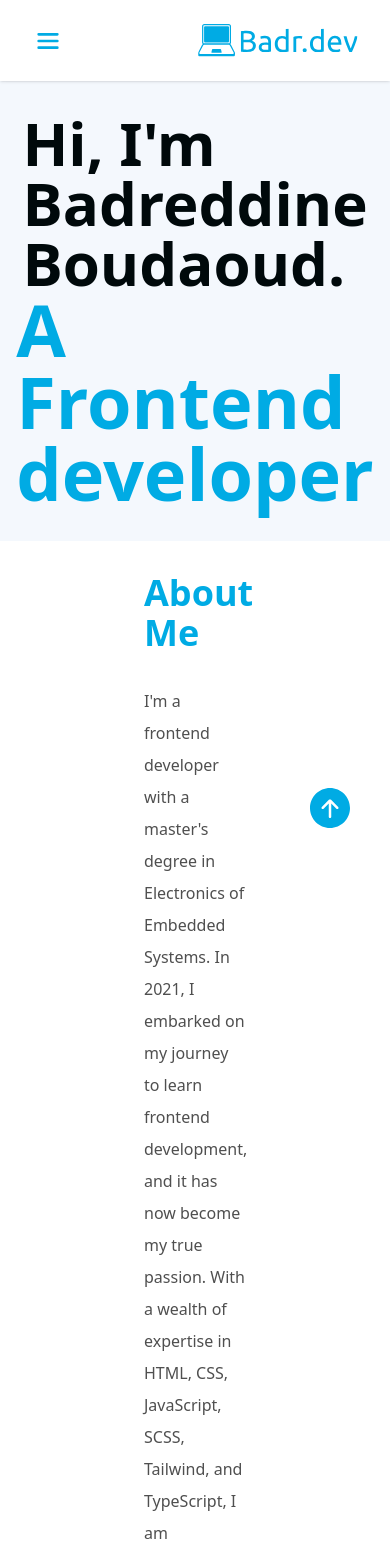
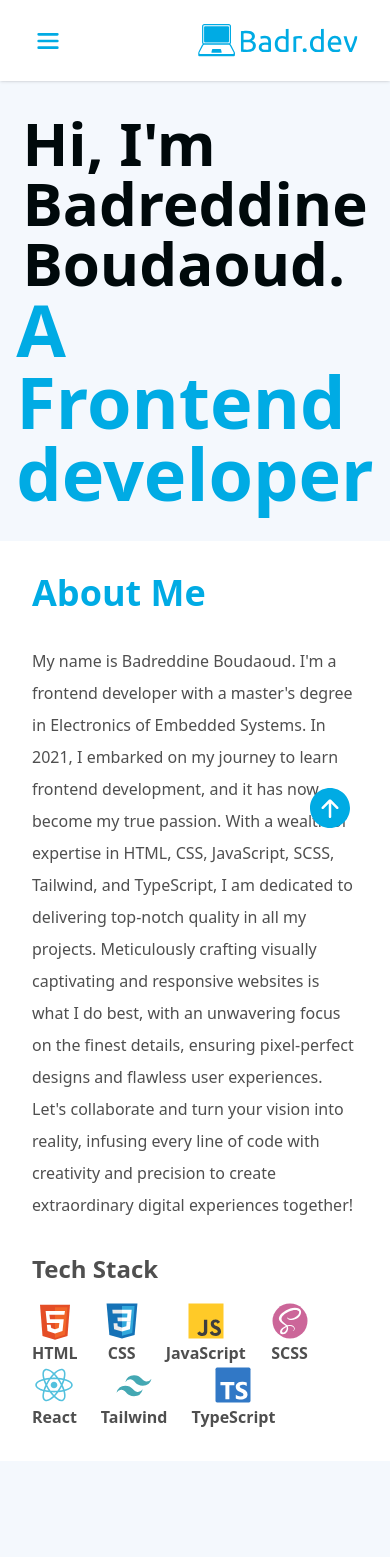
Before and after one commit to Badr-21/Portfolio-website, a React (Vite) app: page / in a window 390 px wide. Shown: the top 1557 px of the page. Built offline with nearby package versions, Linux system fonts and the light colour scheme.

Commit message:
updated AbouteMe component and added responsive styles

```diff
--- a/src/Components/AboutMe.jsx
+++ b/src/Components/AboutMe.jsx
@@ -9,21 +9,22 @@ import TypeScriptIcon from "../assets/typescript-icon.svg";
 
 const AboutMe = forwardRef(function AboutMe(props, aboutMeRef) {
    return (
-      <section ref={aboutMeRef} className="py-8 px-36 bg-white">
+      <section ref={aboutMeRef} className="py-8 lg:px-36 px-8 bg-white">
          <h2 className="text-4xl text-PictonBlue font-semibold mb-8">About Me</h2>
          <p className="text-DavysGray font-medium mb-8 leading-8">
-            I&#39;m a frontend developer with a master&#39;s degree in Electronics of Embedded
-            Systems. In 2021, I embarked on my journey to learn frontend development, and it has now
-            become my true passion. With a wealth of expertise in HTML, CSS, JavaScript, SCSS,
-            Tailwind, and TypeScript, I am dedicated to delivering top-notch quality in all my
-            projects. Meticulously crafting visually captivating and responsive websites is what I
-            do best, with an unwavering focus on the finest details, ensuring pixel-perfect designs
-            and flawless user experiences. Let&#39;s collaborate and turn your vision into reality,
-            infusing every line of code with creativity and precision to create extraordinary
-            digital experiences together!
+            My name is Badreddine Boudaoud. I&#39;m a frontend developer with a master&#39;s degree
+            in Electronics of Embedded Systems. In 2021, I embarked on my journey to learn frontend
+            development, and it has now become my true passion. With a wealth of expertise in HTML,
+            CSS, JavaScript, SCSS, Tailwind, and TypeScript, I am dedicated to delivering top-notch
+            quality in all my projects. Meticulously crafting visually captivating and responsive
+            websites is what I do best, with an unwavering focus on the finest details, ensuring
+            pixel-perfect designs and flawless user experiences. Let&#39;s collaborate and turn your
+            vision into reality, infusing every line of code with creativity and precision to create
+            extraordinary digital experiences together!
          </p>
+         <div className="lg:flex items-center gap-x-6">
+            <h3 className="text-2xl font-semibold text-DavysGray mb-4">Tech Stack</h3>
             <div className="flex flex-wrap items-center gap-x-6">
-            <h3 className="text-2xl font-semibold text-DavysGray mb-4">Tech Stack</h3>
                <div className="flex flex-col items-center">
                   <img className="w-10" src={HTMLIcon} alt="HTML icon" />
                   <p className="text-DavysGray font-semibold">HTML</p>
@@ -53,6 +54,7 @@ const AboutMe = forwardRef(function AboutMe(props, aboutMeRef) {
                   <p className="text-DavysGray font-semibold">TypeScript</p>
                </div>
             </div>
+         </div>
       </section>
    );
 });
```
Lines whose indentation alone changed are shown as unchanged.
